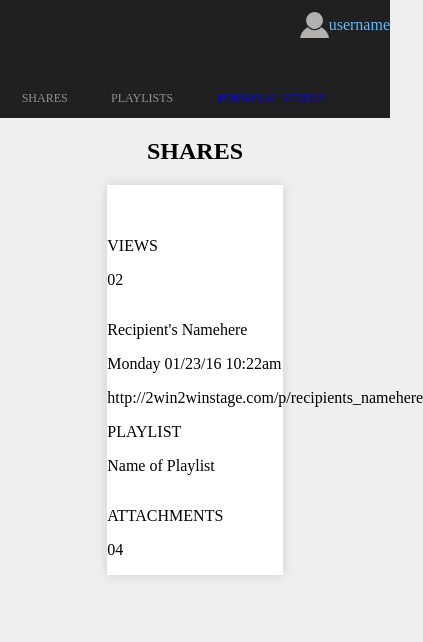
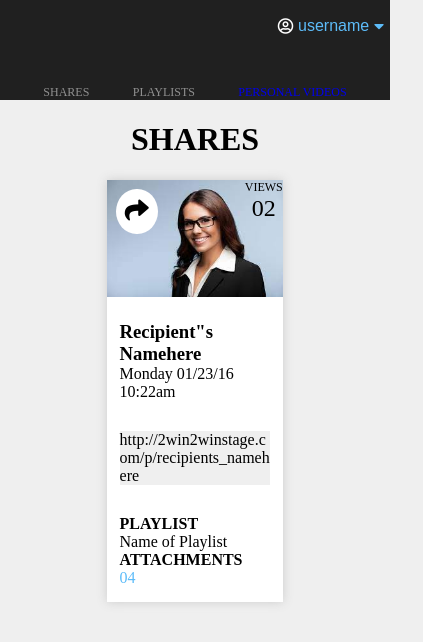
Before and after one commit to Dustin-Har/mod2_CSS, a website: page index.html in a window 390 px wide. Shown: the whole page, 423 px wide, since content can reach past the window. Drawn offline with Linux system fonts and the light colour scheme.

Commit message:
Add styles to card on mobile

```diff
--- a/index.html
+++ b/index.html
@@ -3,58 +3,65 @@
     <head>
         <title>Static Comp</title>
         <meta name="viewport" content="width=device-width, initial-scale=1">
-        <link rel='stylesheet' type='text/css' href='./src/styles.css'>
+        <link rel="stylesheet" href="https://cdnjs.cloudflare.com/ajax/libs/font-awesome/5.15.3/css/all.min.css"
+            integrity="sha512-iBBXm8fW90+nuLcSKlbmrPcLa0OT92xO1BIsZ+ywDWZCvqsWgccV3gFoRBv0z+8dLJgyAHIhR35VZc2oM/gI1w=="
+            crossorigin="anonymous" />
+        <link rel="stylesheet" type="text/css" href="./src/styles.css">
     </head>
     <body>
-        <header class='header'>
-            <section class='info'>
-                <section class='user-info'>
-                    <section class='profile-pic'>
-                        <img src="./assests/profile-pic.png" alt="profile picture">
-                    </section>
-                    <p>username</p>
-                </section>
-            </section>
-            <spam class='nav-bar'>
-                <p>SHARES</p>
-                <p>PLAYLISTS</p>
-                <a class='video' href="https://www.youtube.com/watch?v=dQw4w9WgXcQ" style='text-decoration: none'>PERSONAL VIDEOS</a>
-                <section class='logo'>
+        <header class="header">
+            <button class="info">
+                <i class="far fa-user-circle profile-pic" alt="profile picture"></i>
+                <p>username</p>
+                <i class="fas fa-caret-down carrot"></i>
+            </button>
+            <nav class="nav-bar">
+                <div class="logo">
                     <img src="" alt="">
-                </section>
-            </spam>
+                </div>
+                <div class="nav-opt">
+                    <a class="shares">SHARES</a>
+                    <a class="playlist">PLAYLISTS</a>
+                    <a class="video" href="https://www.youtube.com/watch?v=dQw4w9WgXcQ" style="text-decoration: none">PERSONAL VIDEOS</a>
+                </div>
+            </nav>
         </header>
-        <main class='content'>
-            <section class='topic'>
-                <h1>SHARES</h1>
-            </section>
-            <article class='grid'>
-                <section class='card'>
-                    <section class='card-header'>
-                        <img src="" alt="">
-                        <section class='card-controls'>
-                            <img src="" alt="">
-                            <section>
-                                <p>VIEWS</p>
-                                <p>02</p>
-                            </section>
-                        </section>
-                    </section>
-                    <section class='card-info'>
-                        <section class='card-name'>
-                            <p>Recipient's Namehere</p>
-                            <p>Monday 01/23/16 10:22am</p>
-                        </section>
-                        <section>http://2win2winstage.com/p/recipients_namehere</section>
-                    </section>
-                    <section class='card-playlist'>
-                        <p>PLAYLIST</p>
-                        <p>Name of Playlist</p>
-                    </section>
-                    <section clss='card-attach'>
-                        <p>ATTACHMENTS</p>
-                        <P>04</P>
-                    </section>
+        <main class="content">
+            <h1 class="topic">SHARES</h1>
+            <article class="grid">
+                <section class="card">
+                    <div class="card-header">
+                        <div class="card-controls">
+                            <button class="share">
+                                <i class="fas fa-share"></i>
+                            </button>
+                            <div class="views">
+                                <span>VIEWS</span>
+                                <span class="num-views">02</span>
+                            </div>
+                        </div>
+                    </div>
+                    <div class="card-content">
+                        <div class="card-info">
+                            <div class="card-name">
+                                <h3>Recipient"s Namehere</h3>
+                                <span>Monday 01/23/16 10:22am</span>
+                            </div>
+                        </div>
+                        <div class="link">
+                            <span>http://2win2winstage.com/p/recipients_namehere</span>
+                        </div>
+                        <div class="card-bottom">
+                            <div class="card-playlist">
+                                <h4>PLAYLIST</h4>
+                                <span>Name of Playlist</span>
+                            </div>
+                            <div clss="card-attachment">
+                                <h4 class="card-attach">ATTACHMENTS</h4>
+                                <span class="num-attach">04</span>
+                            </div>
+                        </div>
+                    </div>
                 </section>
             </article>
         </main>
--- /dev/null
+++ b/package.json
@@ -0,0 +1,5 @@
+{
+  "dependencies": {
+    "normalize.css": "^8.0.1"
+  }
+}
--- a/src/styles.css
+++ b/src/styles.css
@@ -1,7 +1,7 @@
 
 body {
     height: 100vh;
-    width: auto;
+    width: 100%;
     margin: 0;
     background-color: #EFEFEF;
 }
@@ -11,9 +11,10 @@ body {
 
 .header {
     background-color: #202020;
-    height: 14vh;
+    height: 100px;
     display: flex;
     flex-direction: column;
+    align-items: flex-end;
     justify-content: space-between;
 }
 
@@ -21,30 +22,39 @@ body {
     display: flex;
     justify-content: flex-end;
     align-items: center;
-}
-
-.user-info {
     color: #5DBCF9;
-    display: flex;
-    align-items: center;
+    background-color: #202020;
+    border: none;
+    outline: none;
+    font-size: 1em;
+    cursor: pointer;
 }
 
 .profile-pic {
-    height: 3vh;
     width: auto;
+    color: #fFfFfF;
+    padding-right: 5%;
 }
 
-.profile-pic > img {
-    height: 100%;
+.carrot {
+    padding-left: 5%;
 }
 
 .nav-bar {
+    width: 100%;
     font-size: .75em;
     color: #919191;
     display: flex;
+    flex-direction: column;
     align-items: center;
-    justify-content: space-around;
+    justify-content: space-between;
     text-decoration: none;
+}
+
+.nav-opt {
+    width: 100%;
+    display: flex;
+    justify-content: space-evenly;
 }
 
 .video:visited {
@@ -54,6 +64,7 @@ body {
 /*~~~~~~CONTENT~~~~~~*/
 .content {
     width: 100%;
+    height: 100%;
 }
 
 .topic {
@@ -64,9 +75,9 @@ body {
 
 .grid {
     display: flex;
-    flex-direction: column;
+    justify-content: space-evenly;
     flex-wrap: wrap;
-    align-items: center;
+    height: 100%;
 }
 
 /*~~~~~~CARD~~~~~~*/
@@ -74,21 +85,102 @@ body {
 .card {
     background-color: #fFfFfF;
     width: 45%;
-    height: 20%;
+    height: 50%;
     display: flex;
     flex-direction: column;
     box-shadow: 0 0 10px #ccc;
+    justify-content: space-evenly;
 }
-.card > section {
+
+.card-header {
+    background-image: url("../assests/office1.jpeg");
+    background-size: 100%;
+    background-repeat: no-repeat;
+    height: 30%;
+}
+
+
+.card-controls {
+    display: flex;
+    align-items: flex-start;
+    justify-content: space-between;
+}
+
+.share {
+    background-color: #fFfFfF;
+    border-radius: 50%;
+    font-size: 1.5em;
+    padding: 5%;
+    margin: 5%;
+    border: none;
+    outline: none;
+}
+
+.views {
+    display: flex;
+    flex-direction: column;
+    align-items: center;
+    font-size: .75em;
+}
+
+.card-content {
+    padding: 0 7% 0 7%;
+    height: 70%;
+    display: flex;
+    flex-direction: column;
+    justify-content: space-around;
+}
+
+.num-views {
+    font-size: 2em;
+}
+
+.card-name{
     width: 100%;
+    display: flex;
+    flex-direction: column;
+    align-items: flex-start;
+
+}
+
+.card-name > h3 {
+    margin: 0;
+}
+
+.link {
+    width: 100%;
+    word-wrap: break-word;
+    background-color: #EFEFEF;
+}
+
+.card-bottom {
+    width: 100%;
+    display: flex;
+    flex-direction: column;
+    justify-content: space-evenly;
+}
+
+.card-playlist {
+    width: 100%;
+}
+
+.card-playlist > h4 {
+    margin: 0;
+}
+
+.card-attach {
+    margin: 0;
+}
+.num-attach {
+    color: #5DBCF9;
 }
 
 
 
-
+/*~~~~~~desktop~~~~~~*/
 @media only screen and (min-width: 800px) {
     .header {
-        height: 20vh;
+        height: 125px;
     }
 
     .nav-bar {
```
Also changed, not shown: assests/office1.jpeg (added), 1 other file.
